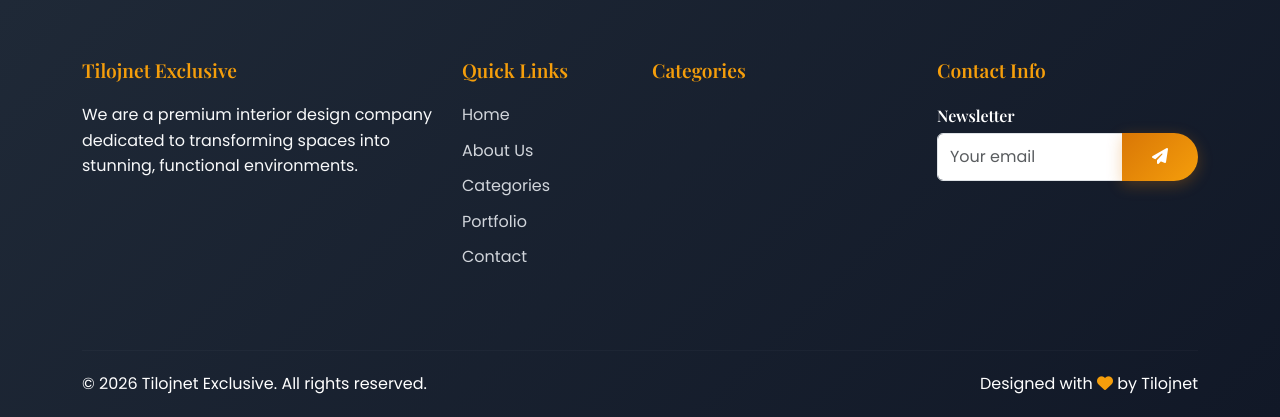
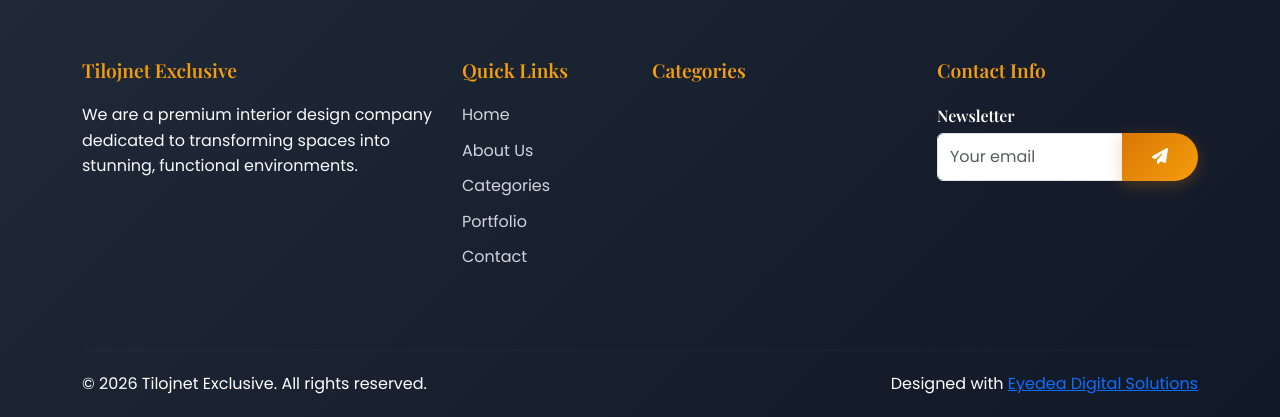
Before and after one commit to chan2121420/tilojnet, a Django app: page /about/ in a window 1280 px wide. Shown: the part 2602-3019 px from the top of the page. Run offline with Django 4.2, Linux system fonts and the light colour scheme; data that the repository does not hold is empty; some libraries are stand-ins or nearby versions.

Commit message:
Update base.html
changed footer trademark

```diff
--- a/templates/base.html
+++ b/templates/base.html
@@ -446,7 +446,7 @@
                     <p class="mb-0">&copy; {% now "Y" %} {{ site_settings.site_name|default:"Tilojnet Exclusive" }}. All rights reserved.</p>
                 </div>
                 <div class="col-md-6 text-center text-md-end">
-                    <p class="mb-0">Designed with <i class="fas fa-heart" style="color: var(--accent);"></i> by Tilojnet</p>
+                    <p class="mb-0">Designed with <a href="eyedeadigital.com">Eyedea Digital Solutions</a></p>
                 </div>
             </div>
         </div>
```
